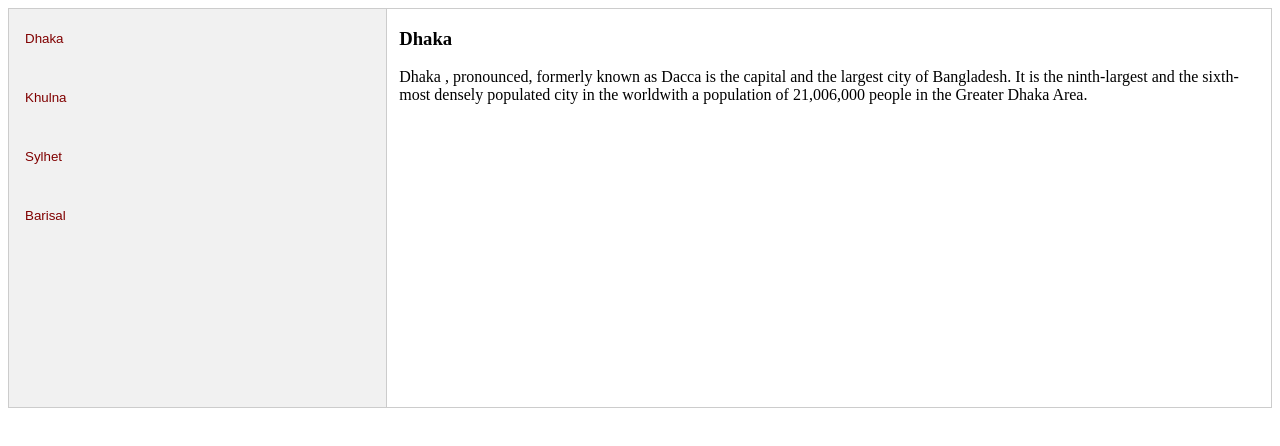
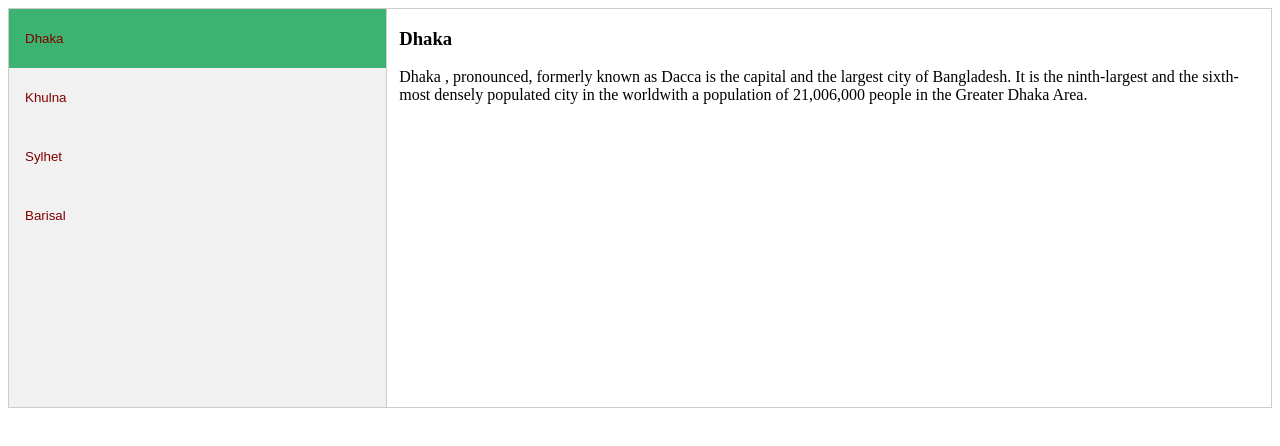
Before and after one commit to kazikamrulislam/vartical_tabs, a plain HTML site: page index.html in a window 1280 px wide. Drawn offline with Linux system fonts and the light colour scheme.

Commit message:
fixt function updated

```diff
--- a/index.html
+++ b/index.html
@@ -10,7 +10,7 @@
 
     <div class="container">
         <div class="tab">
-            <button class="tablink" onclick="openCity(event, 'Dhaka')">Dhaka</button>
+            <button class="tablink active" onclick="openCity(event, 'Dhaka')">Dhaka</button>
             <button class="tablink" onclick="openCity(event, 'Khulna')">Khulna</button>
             <button class="tablink" onclick="openCity(event, 'Sylhet')">Sylhet</button>
             <button class="tablink" onclick="openCity(event, 'Barisal')">Barisal</button>
```
